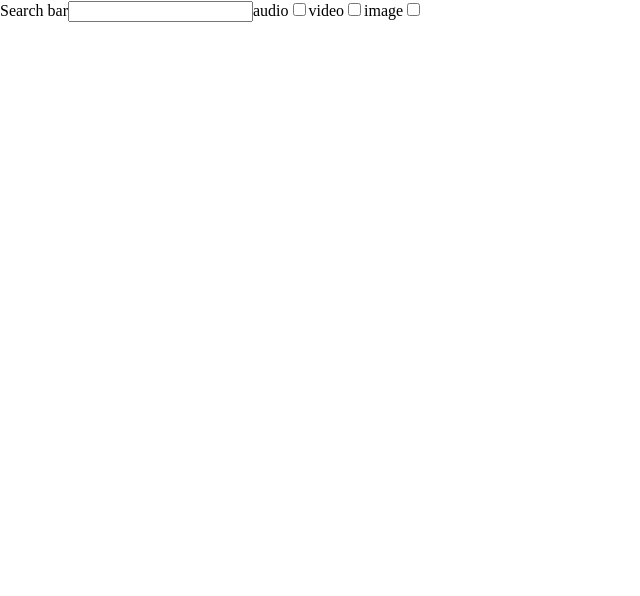
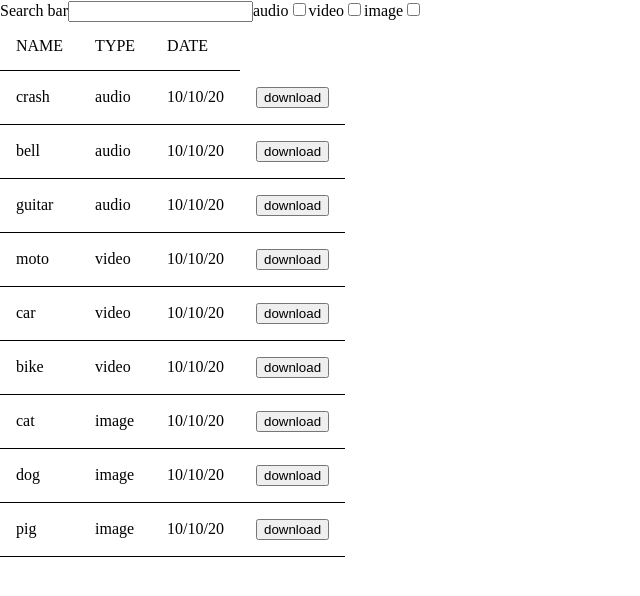
Before and after one commit to tomasyaya/veriston, a React (Create React App) app: page / in a window 1280 px wide. Shown: the top 596 px of the page, without its empty margins (0-640 px from the left). Built offline with nearby package versions, Linux system fonts and the light colour scheme.

Commit message:
develop: add media table

```diff
--- /dev/null
+++ b/src/components/Icons/index.ts
@@ -0,0 +1,2 @@
+export { ReactComponent as DownloadIcon } from "./assets/Download.svg";
+export { ReactComponent as LinkIcon } from "./assets/Link.svg";
--- /dev/null
+++ b/src/components/MediaTable/MediaTable.tsx
@@ -0,0 +1,49 @@
+import React from "react";
+import {
+  TableCell,
+  TableRow,
+  TableContainer,
+  TableBody,
+  TableHeader,
+} from "../Table";
+import { HeaderOption, MediaTableProps } from "./types";
+
+const HEADERS: HeaderOption[] = [
+  { value: "name", label: "Name" },
+  { value: "type", label: "Type" },
+  { value: "date", label: "Date" },
+];
+
+function Headers() {
+  return (
+    <React.Fragment>
+      {HEADERS.map(({ value, label }) => (
+        <TableCell header key={value}>
+          {label}
+        </TableCell>
+      ))}
+    </React.Fragment>
+  );
+}
+
+function MediaTable({ mediaFiles, curriedActions }: MediaTableProps) {
+  return (
+    <TableContainer>
+      <TableHeader>
+        <Headers />
+      </TableHeader>
+      <TableBody>
+        {mediaFiles.map((file) => (
+          <TableRow actions={curriedActions(file)}>
+            {HEADERS.map(({ value }) => {
+              const currentValue = file[value];
+              return <TableCell key={currentValue}>{currentValue}</TableCell>;
+            })}
+          </TableRow>
+        ))}
+      </TableBody>
+    </TableContainer>
+  );
+}
+
+export default MediaTable;
--- /dev/null
+++ b/src/components/MediaTable/index.ts
@@ -0,0 +1 @@
+export { default as MediaTable } from "./MediaTable";
--- a/src/mocks/types.d.ts
+++ b/src/mocks/types.d.ts
@@ -1,6 +1,7 @@
 export type FileType = "image" | "video" | "audio";
 
 export interface MediaFile {
+  [key: string]: string | FileType;
   name: string;
   id: string;
   type: FileType;
--- a/src/views/Main/Main.tsx
+++ b/src/views/Main/Main.tsx
@@ -1,12 +1,17 @@
 import React from "react";
 import { getFiles } from "../../mocks/services";
+import { MediaTable } from "../../components/MediaTable";
+import { downloadUrl } from "../../utils/downloadUrl";
+import { MediaFile } from "../../mocks/types";
 
 function Main() {
   const [files, setFiles] = React.useState<any[]>([]);
   React.useEffect(() => {
     getFiles().then((res) => setFiles(res));
   }, []);
-
+  const curriedActions = (file: MediaFile) => [
+    { action: () => downloadUrl(file.url, file.name), label: "download" },
+  ];
   return (
     <section>
       <div>
@@ -19,6 +24,9 @@ function Main() {
         <label htmlFor="image">image</label>
         <input type="checkbox" name="image" id="image" />
       </div>
+      <div>
+        <MediaTable curriedActions={curriedActions} mediaFiles={files} />
+      </div>
     </section>
   );
 }
```
Also changed, not shown: src/components/MediaTable/types.d.ts (added, +12 -0 lines), src/components/Icons/assets/Download.svg (added), src/components/Icons/assets/Link.svg (added).
